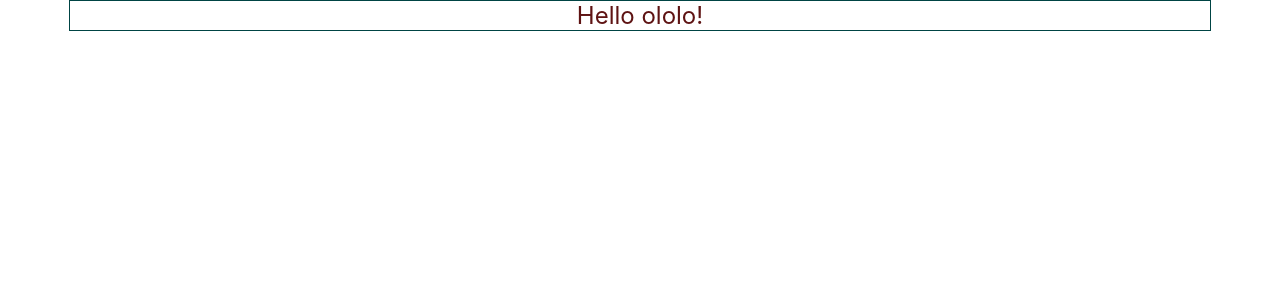
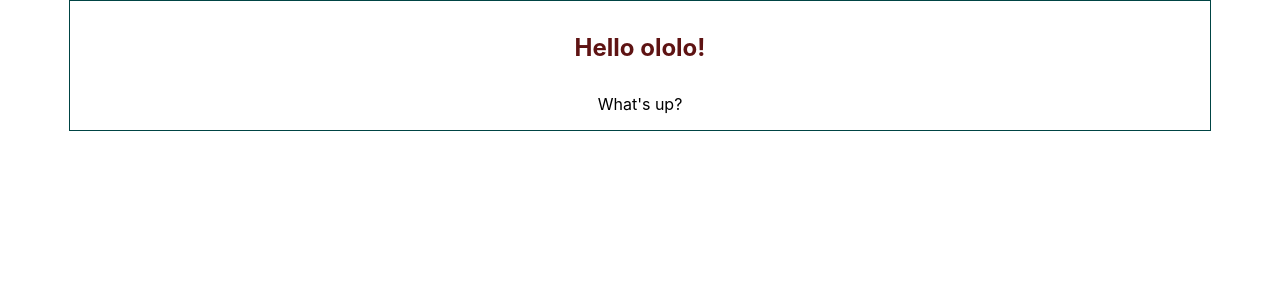
Before and after one commit to AleR111/React, a React (Create React App) app in the folder my-react-app/: page / in a window 1280 px wide. Shown: the top 300 px of the page. Built offline with nearby package versions, Linux system fonts and the light colour scheme.

Commit message:
update code message

```diff
--- a/my-react-app/src/App.js
+++ b/my-react-app/src/App.js
@@ -1,13 +1,16 @@
 import './App.css';
 
-import { Message } from "./conponents/Message";
+import {Message} from "./conponents/Message";
 
-const user = {name: 'ololo'}
+const user = {
+    name: 'ololo',
+    message: "What's up?"
+}
 
 export function App() {
-  return (
-    <div className="App">
-      <Message user={user}/>
-    </div>
-  );
+    return (
+        <div className="App">
+            <Message user={user}/>
+        </div>
+    );
 }
--- a/my-react-app/src/conponents/Message.js
+++ b/my-react-app/src/conponents/Message.js
@@ -2,8 +2,11 @@ import styles from "../style/message.module.scss";
 
 export function Message(props) {
 
-    const { user } = props
+    const {user} = props
     return (
-        <div className={styles.box +  ' ' + styles.message}>Hello {user.name}!</div>
+        <div className={styles.box}>
+            <h4 className={styles.message}>Hello {user.name}!</h4>
+            <p>{user.message}</p>
+        </div>
     );
 }
```
